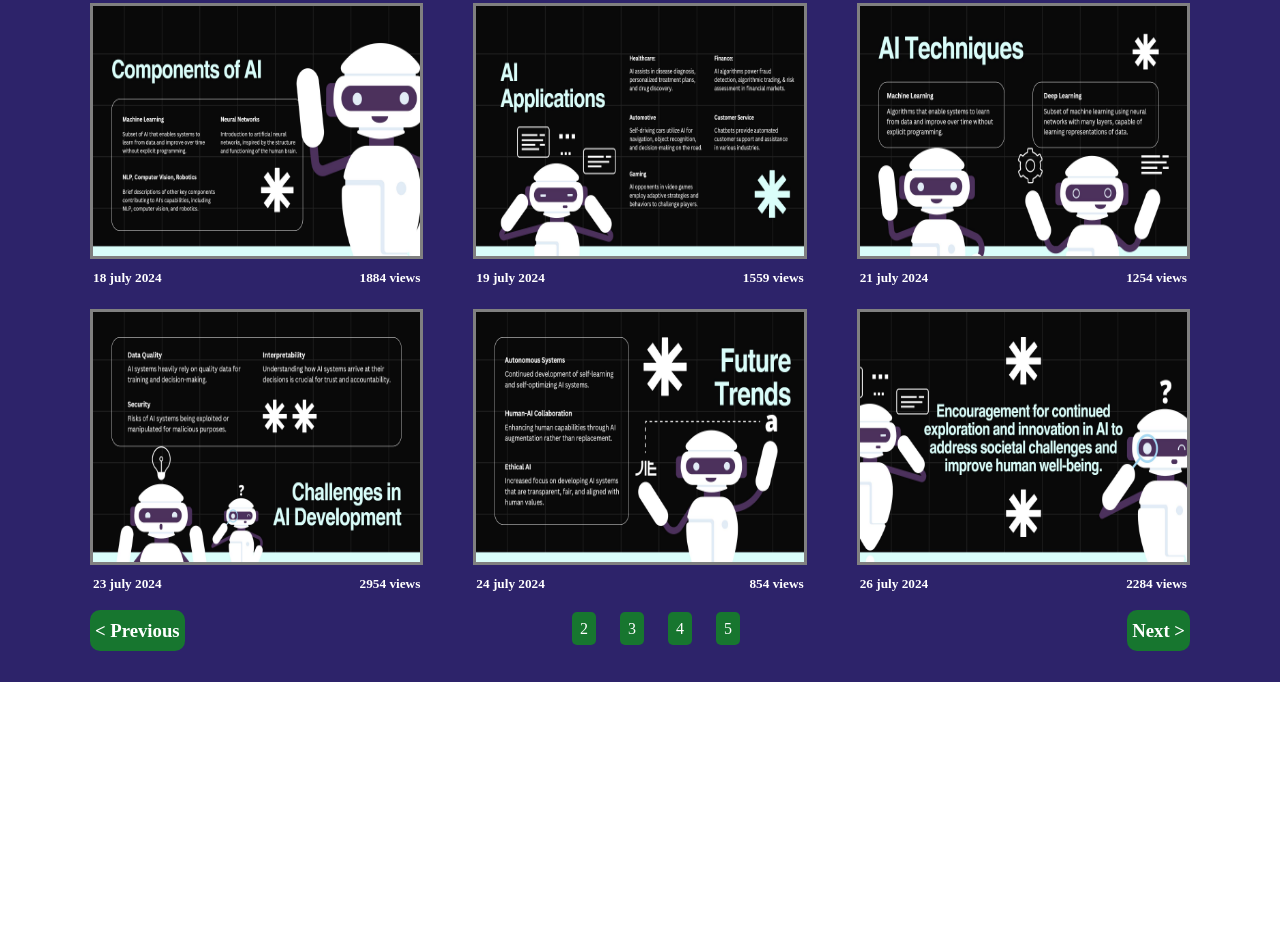
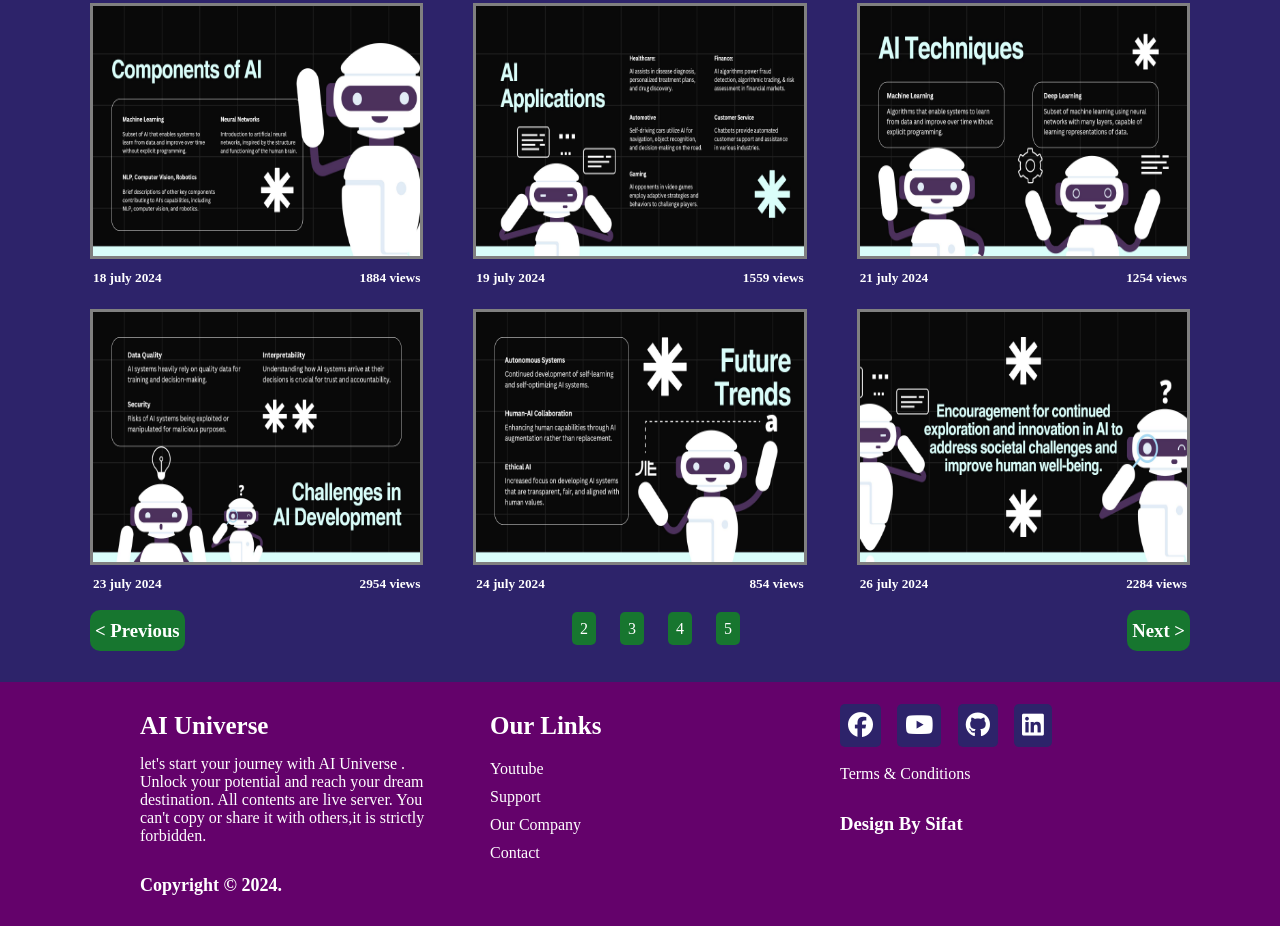
Before and after one commit to iamsifat-1/website1, a plain HTML site: page index.html in a window 1280 px wide. Shown: the part 706-1632 px from the top of the page. Before the commit the page ends 1388 px from the top, so only its background shows below. Drawn offline with Linux system fonts and the light colour scheme.

Commit message:
footer commit

```diff
--- a/index.html
+++ b/index.html
@@ -106,16 +106,43 @@
                 </div>
             </div>
             <div class="m3">
-                <h3><a href="#">&lt Previous</a></h3>
+                <h3><a href="#">&lt; Previous</a></h3>
                 <div class="m31">
                     <a href="#">2</a>
                     <a href="#">3</a>
                     <a href="#">4</a>
                     <a href="#">5</a>
                 </div>
-                <h3><a href="#">Next &gt</a></h3>
+                <h3><a href="#">Next &gt;</a></h3>
             </div>
         </div>
     </main>
+    <!-- footer start -->
+    <footer>
+        <div class="f1">
+            <div class="f11">
+                <h3>AI Universe</h3>
+                <p class="p1">let's start your journey with AI Universe . Unlock your potential and reach your dream destination. All contents are live server. You can't copy or share it with others,it is strictly forbidden.</p>
+                <p class="p2">Copyright &copy; 2024.</p>
+            </div>
+            <div class="f12">
+                <h3>Our Links</h3>
+                <p><a href="#">Youtube</a></p>
+                <p><a href="#">Support</a></p>
+                <p><a href="#">Our Company</a></p>
+                <p><a href="#">Contact</a></p>
+            </div>
+            <div class="f13">
+                <div class="ficon">
+                    <a href="#"><i class="fab fa-facebook"></i></a>
+                    <a href="#"><i class="fab fa-youtube"></i></a>
+                    <a href="#"><i class="fab fa-github"></i></a>
+                    <a href="#"><i class="fab fa-linkedin"></i></a>
+                </div>
+                <p>Terms & Conditions</p>
+                <h3>Design By Sifat</h3>
+            </div>
+        </div>
+    </footer>
 </body>
 </html>
--- a/style.css
+++ b/style.css
@@ -153,3 +153,57 @@ main{
 .m3 .m31 a:hover{
     background-color: rgb(21, 84, 37);
 }
+footer{
+    background-color: #64026b;
+    color: white;
+}
+.f1{
+    width: 1000px;
+    margin: auto;
+    display: grid;
+    grid-template-columns: repeat(3,1fr);
+    justify-content: space-between;
+    grid-gap: 50px;
+    padding: 30px 0px;
+}
+.f11 h3{
+    font-size: 25px;
+    margin-bottom: 15px;
+}
+.f11 .p1{
+    margin-bottom: 30px;
+}
+.f11 .p2{
+    font-size: 18px;
+    font-weight: bold;
+}
+.f12 h3{
+    font-size: 25px;
+    margin-bottom: 20px;
+}
+.f12 a{
+    color: white;
+    text-decoration: none;
+}
+.f12 p{
+    margin-bottom: 10px;
+}
+.f13 div{
+    font-size: 25px;
+    margin-bottom: 25px;
+
+}
+.f13 div a{
+    color: white;
+    text-decoration: none;
+    margin-right: 10px;
+    background-color: #2D236A;
+    padding: 8px;
+    border-radius: 5px;
+}
+.f13 p{
+    margin-bottom: 10px;
+}
+.f13 h3{
+    margin-top: 30px;
+}
```
